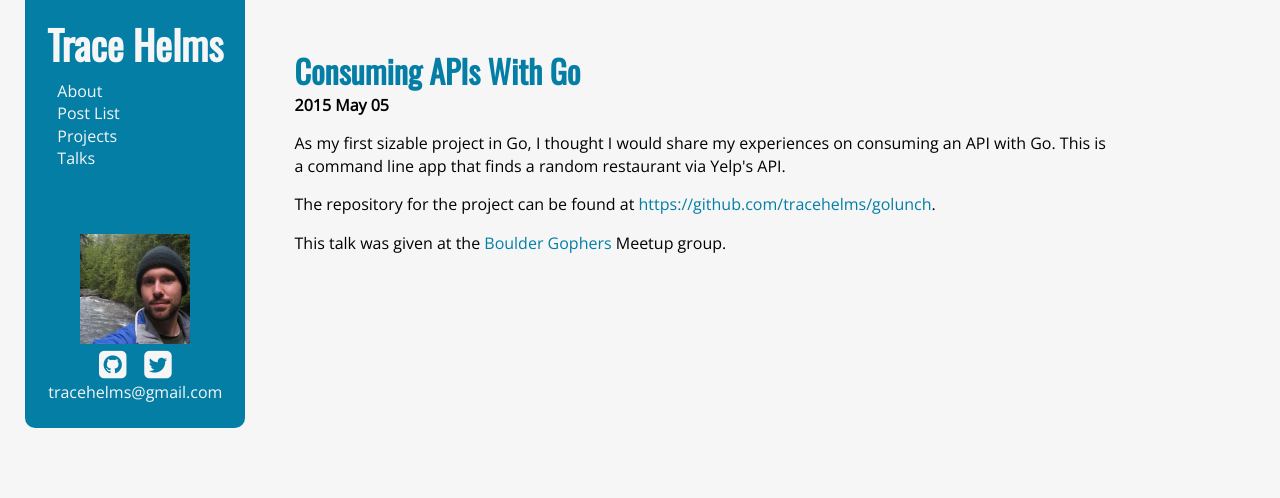
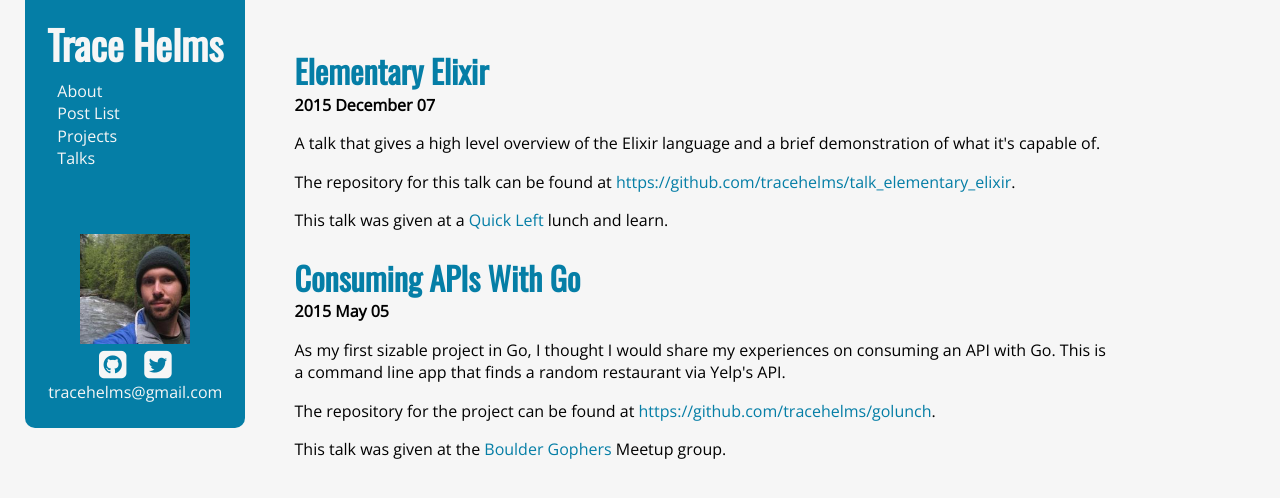
Before and after one commit to tracehelms/tracehelms.github.io, a Jekyll site: the page built from talks.html, in a window 1280 px wide. Shown: the top 498 px of the page. Built offline with Jekyll 4.4.1, drawn with Linux system fonts in a browser that asks for light colours; nearby versions of some CDN libraries; Markdown is read by kramdown in place of the engine named in the settings; comment, search, counter and statistics services are not loaded.

Commit message:
add new talk elementary elixir

```diff
--- a/talks.html
+++ b/talks.html
@@ -3,6 +3,16 @@ layout: default
 title: Talks
 permalink: talks/
 ---
+
+<section class="talks">
+  <div class="post-listing">
+    <h1 class="post-title"><a href="https://tracehelms.github.io/talk_elementary_elixir">Elementary Elixir</a></h1>
+    <p class="post-date">2015 December 07</p>
+    <p>A talk that gives a high level overview of the Elixir language and a brief demonstration of what it's capable of.</p>
+    <p>The repository for this talk can be found at <a href="https://github.com/tracehelms/talk_elementary_elixir">https://github.com/tracehelms/talk_elementary_elixir</a>.</p>
+    <p>This talk was given at a <a href="http://quickleft.com">Quick Left</a> lunch and learn.</p>
+  </div>
+</section>
 
 <section class="talks">
   <div class="post-listing">
```
Also changed, not shown: post_ideas.md (added, +5 -0 lines).
